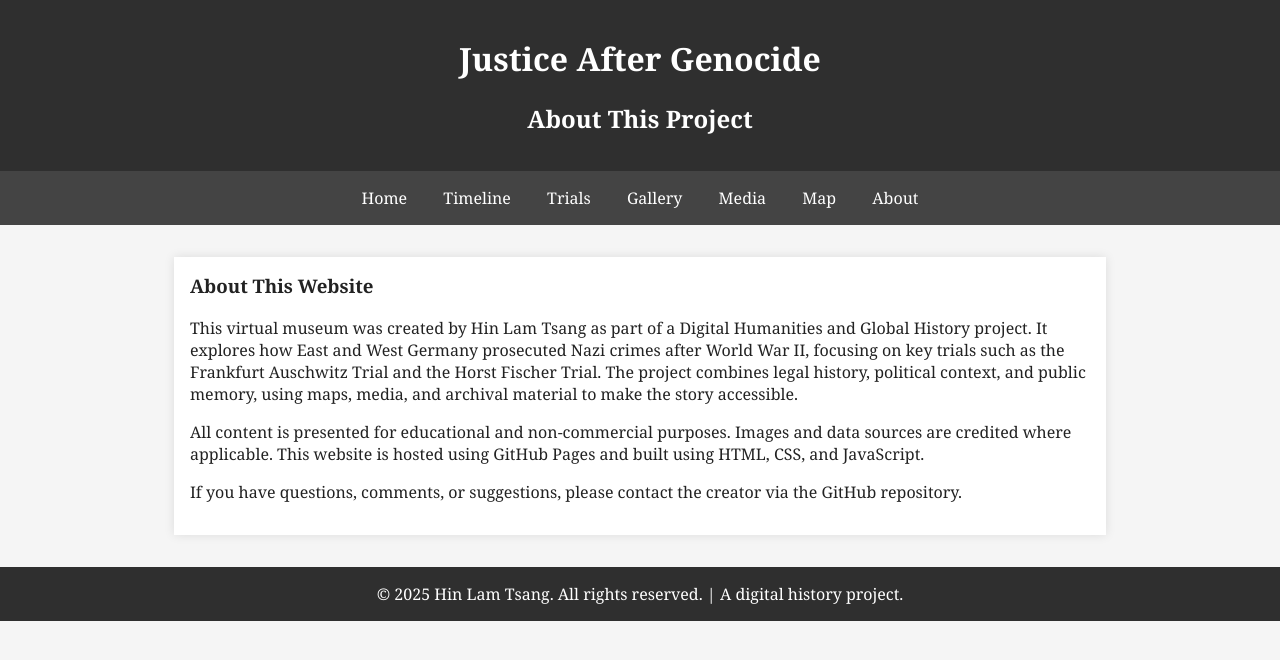
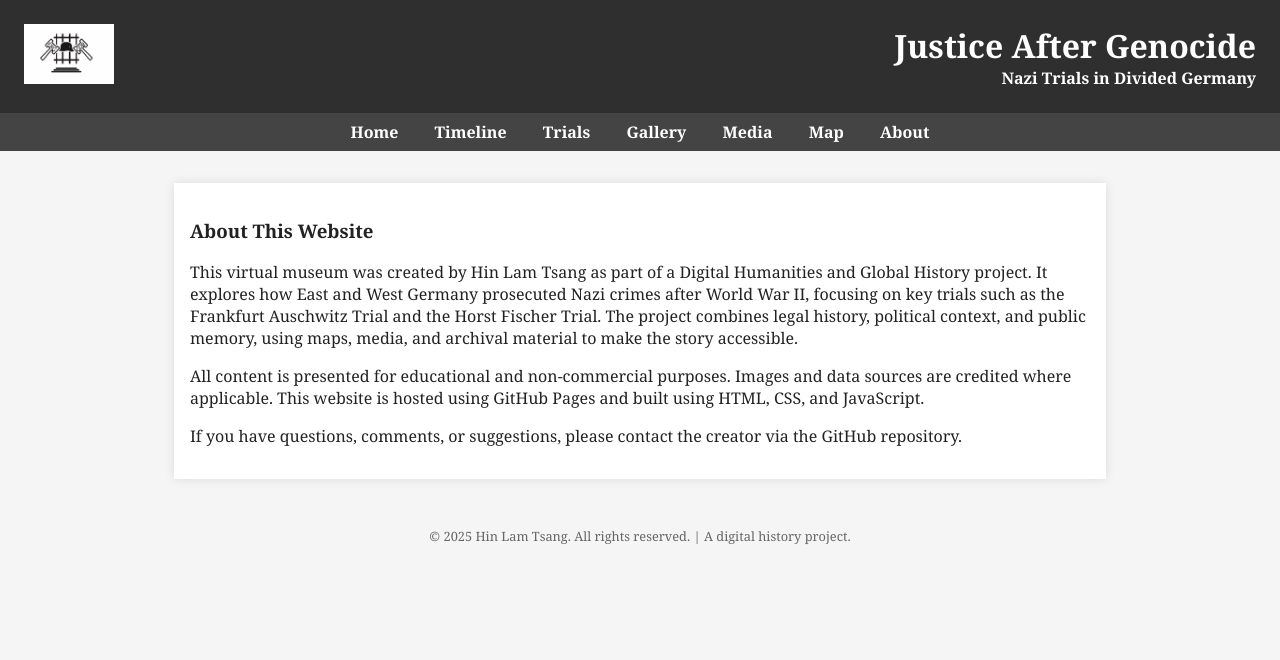
Before and after one commit to andytsang20/Justice-After-Genocide, a plain HTML site: page about.html in a window 1280 px wide. Drawn offline with Linux system fonts and the light colour scheme.

Commit message:
changed about

```diff
--- a/about.html
+++ b/about.html
@@ -3,27 +3,31 @@
 <head>
   <meta charset="UTF-8">
   <meta name="viewport" content="width=device-width, initial-scale=1.0">
-  <title>About | Nazi Trials in Divided Germany</title>
+  <title>Justice After Genocide: Nazi Trials in Divided Germany</title>
+  <link rel="stylesheet" href="css/style.css">
   <style>
     body {
       margin: 0;
-      font-family: Georgia, serif;
+      font-family: 'Georgia', serif;
       background-color: #f5f5f5;
       color: #222;
     }
-    header, nav, footer {
+    header {
       background-color: #2f2f2f;
       color: white;
-      padding: 1rem;
+      padding: 1.5rem;
       text-align: center;
     }
     nav {
       background: #444;
+      text-align: center;
+      padding: 0.5rem 0;
     }
     nav a {
       color: white;
+      text-decoration: none;
       margin: 0 1rem;
-      text-decoration: none;
+      font-weight: bold;
     }
     nav a:hover {
       text-decoration: underline;
@@ -35,15 +39,18 @@
       background: white;
       box-shadow: 0 0 10px rgba(0,0,0,0.1);
     }
-    h3 {
-      margin-top: 0;
+    footer {
+      text-align: center;
+      font-size: 0.8rem;
+      color: #666;
+      margin-top: 2rem;
+      padding: 1rem;
     }
   </style>
 </head>
 <body>
   <header>
-    <h1>Justice After Genocide</h1>
-    <h2>About This Project</h2>
+     <div style="display: flex; align-items: center; justify-content: space-between; flex-wrap: wrap;"> <div style="flex: 0 0 auto;"> <img src="images/logo.png" alt="Project Logo" style="height: 60px; margin-right: 1rem;"> </div> <div style="text-align: right;"> <h1 style="margin: 0;">Justice After Genocide</h1> <h2 style="margin: 0; font-size: 1rem;">Nazi Trials in Divided Germany</h2> </div> </div>
   </header>
 
   <nav>
```
